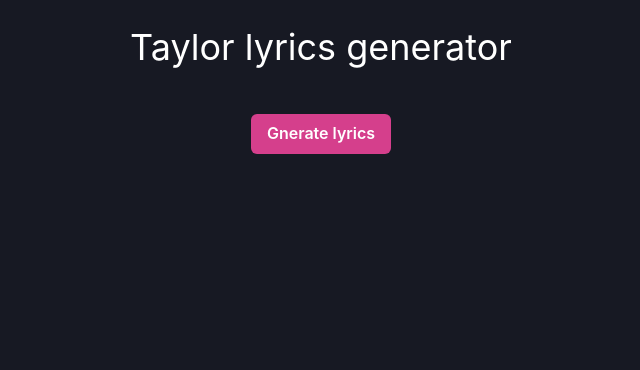
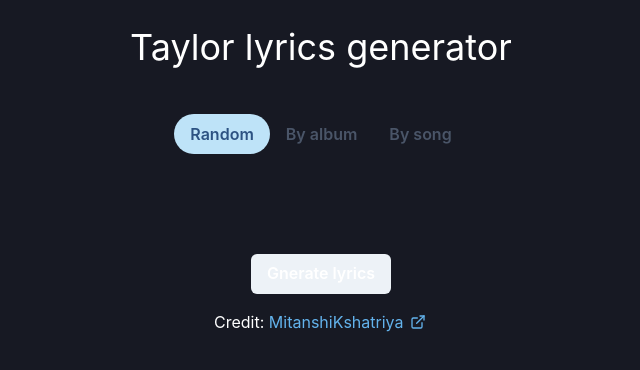
Before and after one commit to oevadee/taylor-lyrics-generator, a React (Vite) app: page /app in a window 1280 px wide. Shown: the top 370 px of the page, without its empty margins (319-959 px from the left). Built offline with nearby package versions, Linux system fonts and the light colour scheme.

Commit message:
added first tests, ability to use the api by song, album, random

```diff
--- a/package.json
+++ b/package.json
@@ -3,7 +3,8 @@
   "scripts": {
     "start": "vite",
     "build": "tsc && vite build",
-    "serve": "vite preview"
+    "serve": "vite preview",
+    "test": "jest --watch --verbose --maxWorkers=1"
   },
   "dependencies": {
     "@chakra-ui/icons": "^1.0.13",
@@ -25,6 +26,7 @@
     "uuid": "^8.3.2"
   },
   "devDependencies": {
+    "@types/jest": "^26.0.23",
     "@types/react": "^17.0.0",
     "@types/react-dom": "^17.0.0",
     "@types/react-router-dom": "^5.1.7",
@@ -32,7 +34,9 @@
     "@types/redux-persist": "^4.3.1",
     "@types/uuid": "^8.3.0",
     "@vitejs/plugin-react-refresh": "^1.3.1",
+    "jest": "^27.0.6",
     "sass": "^1.35.1",
+    "ts-jest": "^27.0.3",
     "typescript": "^4.3.2",
     "vite": "^2.3.8"
   }
--- a/src/App.tsx
+++ b/src/App.tsx
@@ -1,10 +1,29 @@
-import React from "react";
-import { Box, Text, Button, useDisclosure } from "@chakra-ui/react";
+import React, { useState } from "react";
+import {
+  Box,
+  Text,
+  Button,
+  useDisclosure,
+  Link,
+  Tabs,
+  TabList,
+  Tab,
+  TabPanels,
+  TabPanel,
+  Input,
+} from "@chakra-ui/react";
+import { ExternalLinkIcon } from "@chakra-ui/icons";
 import { CustomTable, LyricsAdder } from "./components";
 import "./styles/scrollbar.scss";
 
 const App = () => {
-  const { isOpen, onOpen, onClose } = useDisclosure();
+  const { isOpen, onOpen, onClose } = useDisclosure({
+    id: "test",
+  });
+  const [albumName, setAlbumName] = useState("");
+  const [songName, setSongName] = useState("");
+
+  console.log(albumName);
 
   return (
     <Box
@@ -21,11 +40,62 @@
       <Text fontSize="4xl" mb={10}>
         Taylor lyrics generator
       </Text>
-      <Button colorScheme="pink" onClick={() => onOpen()}>
-        Gnerate lyrics
-      </Button>
-      {isOpen && <LyricsAdder isOpen={isOpen} onClose={onClose} />}
+      <Tabs
+        variant="soft-rounded"
+        d="flex"
+        flexDir="column"
+        alignItems="center"
+      >
+        <TabList>
+          <Tab>Random</Tab>
+          <Tab>By album</Tab>
+          <Tab>By song</Tab>
+        </TabList>
+        <TabPanels>
+          <TabPanel pt={12} mt={12}>
+            <Button mt={1} onClick={() => onOpen()}>
+              Gnerate lyrics
+            </Button>
+          </TabPanel>
+          <TabPanel pt={10}>
+            <Input
+              mb={5}
+              placeholder="Enter album name"
+              value={albumName}
+              onChange={(e) => setAlbumName(e.target.value)}
+            />
+            <Button onClick={() => onOpen()}>Gnerate lyrics</Button>
+          </TabPanel>
+          <TabPanel pt={10}>
+            <Input
+              mb={5}
+              placeholder="Enter song name"
+              value={songName}
+              onChange={(e) => setSongName(e.target.value)}
+            />
+            <Button onClick={() => onOpen()}>Gnerate lyrics</Button>
+          </TabPanel>
+        </TabPanels>
+      </Tabs>
+      {isOpen && (
+        <LyricsAdder
+          albumName={albumName}
+          songName={songName}
+          isOpen={isOpen}
+          onClose={onClose}
+        />
+      )}
       <CustomTable />
+      <Text fontSize={16}>
+        Credit:{" "}
+        <Link
+          color="blue.300"
+          isExternal
+          href="https://github.com/MitanshiKshatriya/taylor-swift-api"
+        >
+          MitanshiKshatriya <ExternalLinkIcon mx="2px" mb="4px" />
+        </Link>
+      </Text>
     </Box>
   );
 };
--- a/src/components/LyricsAdder.tsx
+++ b/src/components/LyricsAdder.tsx
@@ -1,4 +1,4 @@
-import React from "react";
+import React, { useEffect } from "react";
 import {
   Text,
   Image,
@@ -12,53 +12,85 @@
   Heading,
   ModalCloseButton,
   Spinner,
+  Box,
 } from "@chakra-ui/react";
 import { useQuery } from "react-query";
 import axios from "axios";
 import { getImage } from "../utils/getImage";
-import { useDispatch } from "react-redux";
+import { useDispatch, useSelector } from "react-redux";
 import { addNewFaveLyrics } from "../state/actions/lyricsAction";
 import { v4 as uuidv4 } from "uuid";
+import { ICombinedReducers } from "../state/store";
 
 interface LyricsAdder {
   isOpen: boolean;
   onClose: () => void;
+  albumName: string;
+  songName: string;
 }
 
-const LyricsAdder = ({ isOpen, onClose }: LyricsAdder) => {
+const LyricsAdder = ({ isOpen, onClose, albumName, songName }: LyricsAdder) => {
   const dispatch = useDispatch();
   const { isLoading, data, refetch, isFetchedAfterMount } = useQuery(
     "taylorApi",
-    async () => await axios.get("https://taylorswiftapi.herokuapp.com/get"),
+    async () =>
+      await axios.get(
+        `https://taylorswiftapi.herokuapp.com/get${
+          albumName ? `?album=${albumName.toLowerCase()}` : ""
+        }${songName ? `?song=${songName.toLowerCase()}` : ""}`
+      ),
     {
       refetchOnWindowFocus: false,
     }
   );
+  const faveLyrics = useSelector(
+    (state: ICombinedReducers) => state.lyrics.faveLyrics
+  );
 
-  if (!data) return null;
+  console.log(data);
+
+  useEffect(() => {
+    if (data) {
+      if (faveLyrics.find((x) => x.quote === data.data.quote)) {
+        refetch();
+      }
+    }
+  }, [data]);
+
+  const imageSrc = data && getImage(data.data.album);
+
+  if (!data || !imageSrc) return null;
 
   return (
     <Modal isOpen={isOpen} onClose={onClose}>
       <ModalOverlay />
       <ModalContent>
+        <ModalHeader>Taylor's lyrics</ModalHeader>
+        {isFetchedAfterMount && <ModalCloseButton />}
+        <ModalBody>
           {isFetchedAfterMount ? (
-          <>
-            <ModalHeader>Taylor's lyrics</ModalHeader>
-            <ModalCloseButton />
-            <ModalBody>
             <Image
               boxSize="100px"
               h={100}
               w={100}
-                src={getImage(data.data.album)}
+              src={imageSrc}
               alt={data.data.album}
               mb={2}
             />
+          ) : (
+            <Box h={100} w={100} background="rgb(138, 15, 78)"></Box>
+          )}
+          {isFetchedAfterMount ? (
+            <>
               <Heading>{data?.data.album}</Heading>
               <Text fontSize="xl">{data.data.song}</Text>
               <Text fontSize="m">{data.data.quote}</Text>
+            </>
+          ) : (
+            <Heading>Loading...</Heading>
+          )}
         </ModalBody>
-
+        {isFetchedAfterMount && (
           <ModalFooter d="flex" justifyContent="space-between">
             <Button
               isLoading={isLoading}
@@ -87,9 +119,6 @@
               Fave the lyrics
             </Button>
           </ModalFooter>
-          </>
-        ) : (
-          <Spinner />
         )}
       </ModalContent>
     </Modal>
--- a/src/styles/scrollbar.scss
+++ b/src/styles/scrollbar.scss
@@ -8,7 +8,6 @@
   scrollbar-track-color: rgb(15, 16, 21);
   scrollbar-arrow-color: rgb(15, 16, 21);
   scrollbar-shadow-color: $base-color;
-  scrollbar-dark-shadow-color: $base-color;
 }
 
 *::-webkit-scrollbar {
--- a/src/utils/getImage.ts
+++ b/src/utils/getImage.ts
@@ -1,3 +1,2 @@
-export const getImage = (album: string) => {
-  return `/src/assets/${album.toLowerCase()}.jpeg`;
-};
+export const getImage = (album: string) =>
+  `/src/assets/${album.toLowerCase()}.jpeg`;
```
Also changed, not shown: jest.config.js (added, +17 -0 lines), 2 other files (tests, documents, lock files or other folders). Lines whose indentation alone changed are shown as unchanged.
